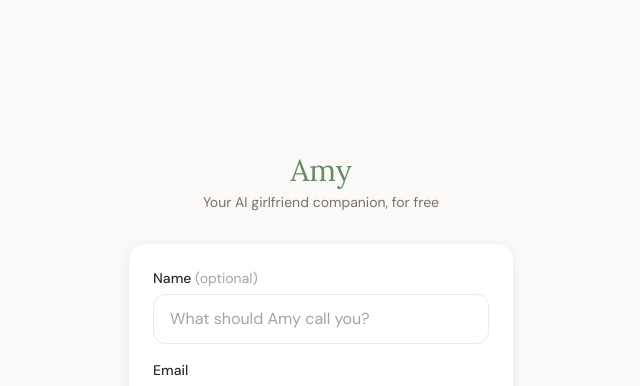
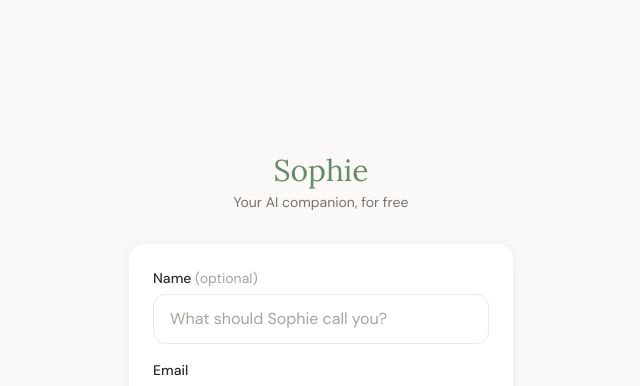
Before and after one commit to ravenbishop1987-lab/Amy-Silverstien, a React (Vite) app in the folder frontend/: page /signup in a window 1280 px wide. Shown: the top 386 px of the page, without its empty margins (319-959 px from the left). Built offline with nearby package versions, Linux system fonts and the light colour scheme; no server answers.

Commit message:
Update login/signup pages to Sophie Parker

```diff
--- a/frontend/src/components/auth/SignupForm.tsx
+++ b/frontend/src/components/auth/SignupForm.tsx
@@ -44,7 +44,7 @@ export default function SignupForm() {
           value={name}
           onChange={(e) => setName(e.target.value)}
           className="input-base"
-          placeholder="What should Amy call you?"
+          placeholder="What should Sophie call you?"
           autoComplete="given-name"
         />
       </div>
--- a/frontend/src/pages/Login.tsx
+++ b/frontend/src/pages/Login.tsx
@@ -7,7 +7,7 @@ export default function Login() {
       <div className="w-full max-w-sm">
         <div className="text-center mb-8">
           <Link to="/">
-            <h1 className="font-serif text-3xl text-sage-600 mb-1">Amy</h1>
+            <h1 className="font-serif text-3xl text-sage-600 mb-1">Sophie</h1>
           </Link>
           <p className="text-stone-500 text-sm">Good to have you back</p>
         </div>
--- a/frontend/src/pages/MagicLogin.tsx
+++ b/frontend/src/pages/MagicLogin.tsx
@@ -63,7 +63,7 @@ export default function MagicLogin() {
     <div className="min-h-screen bg-cream-100 flex items-center justify-center p-4">
       <div className="w-full max-w-sm text-center">
         <Link to="/">
-          <h1 className="font-serif text-3xl text-sage-600 mb-1">Amy</h1>
+          <h1 className="font-serif text-3xl text-sage-600 mb-1">Sophie</h1>
         </Link>
         <div className="card mt-8">
           {status === 'checking' ? (
--- a/frontend/src/pages/Signup.tsx
+++ b/frontend/src/pages/Signup.tsx
@@ -7,9 +7,9 @@ export default function Signup() {
       <div className="w-full max-w-sm">
         <div className="text-center mb-8">
           <Link to="/">
-            <h1 className="font-serif text-3xl text-sage-600 mb-1">Amy</h1>
+            <h1 className="font-serif text-3xl text-sage-600 mb-1">Sophie</h1>
           </Link>
-          <p className="text-stone-500 text-sm">Your AI girlfriend companion, for free</p>
+          <p className="text-stone-500 text-sm">Your AI companion, for free</p>
         </div>
         <div className="card">
           <SignupForm />
```
